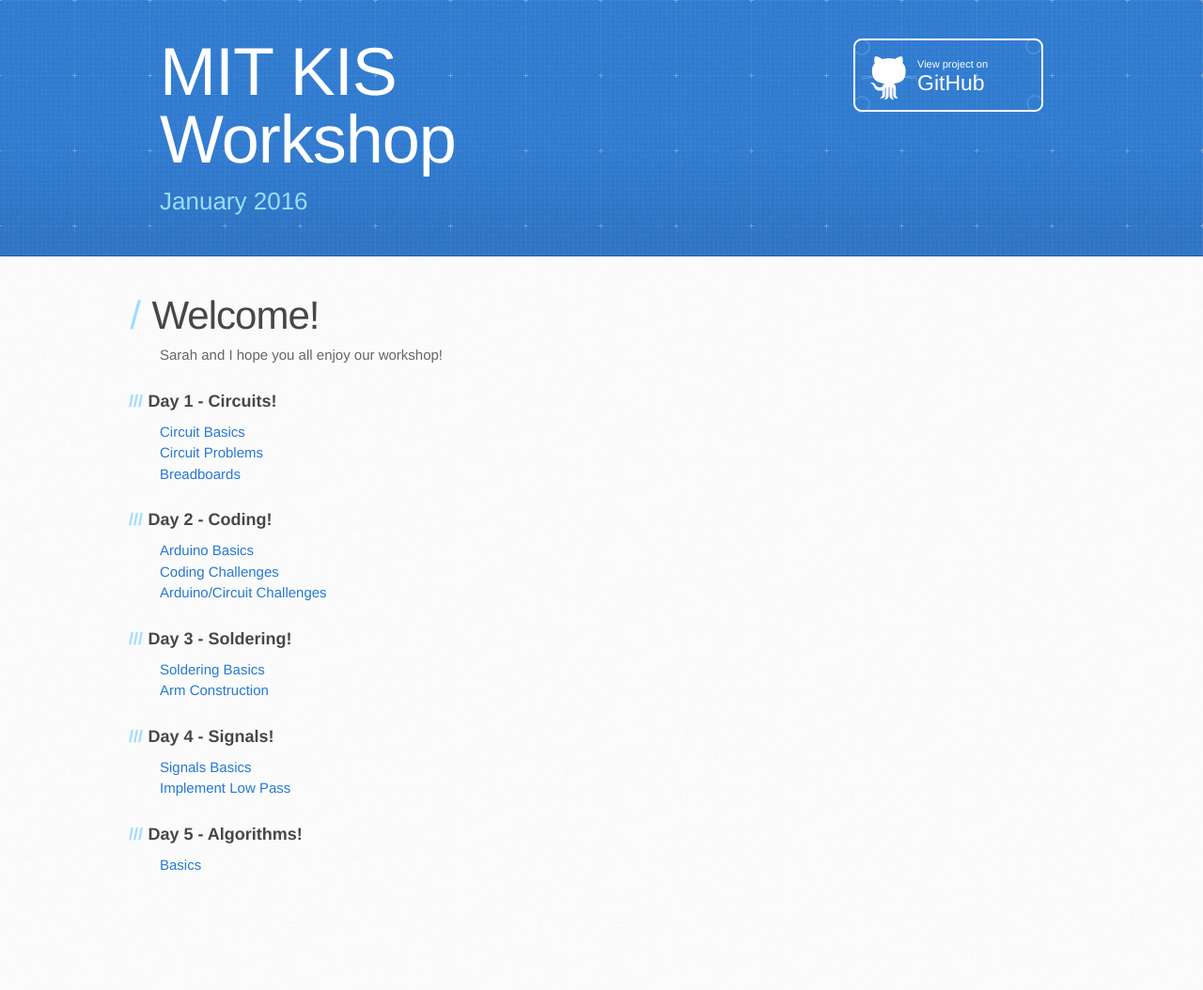
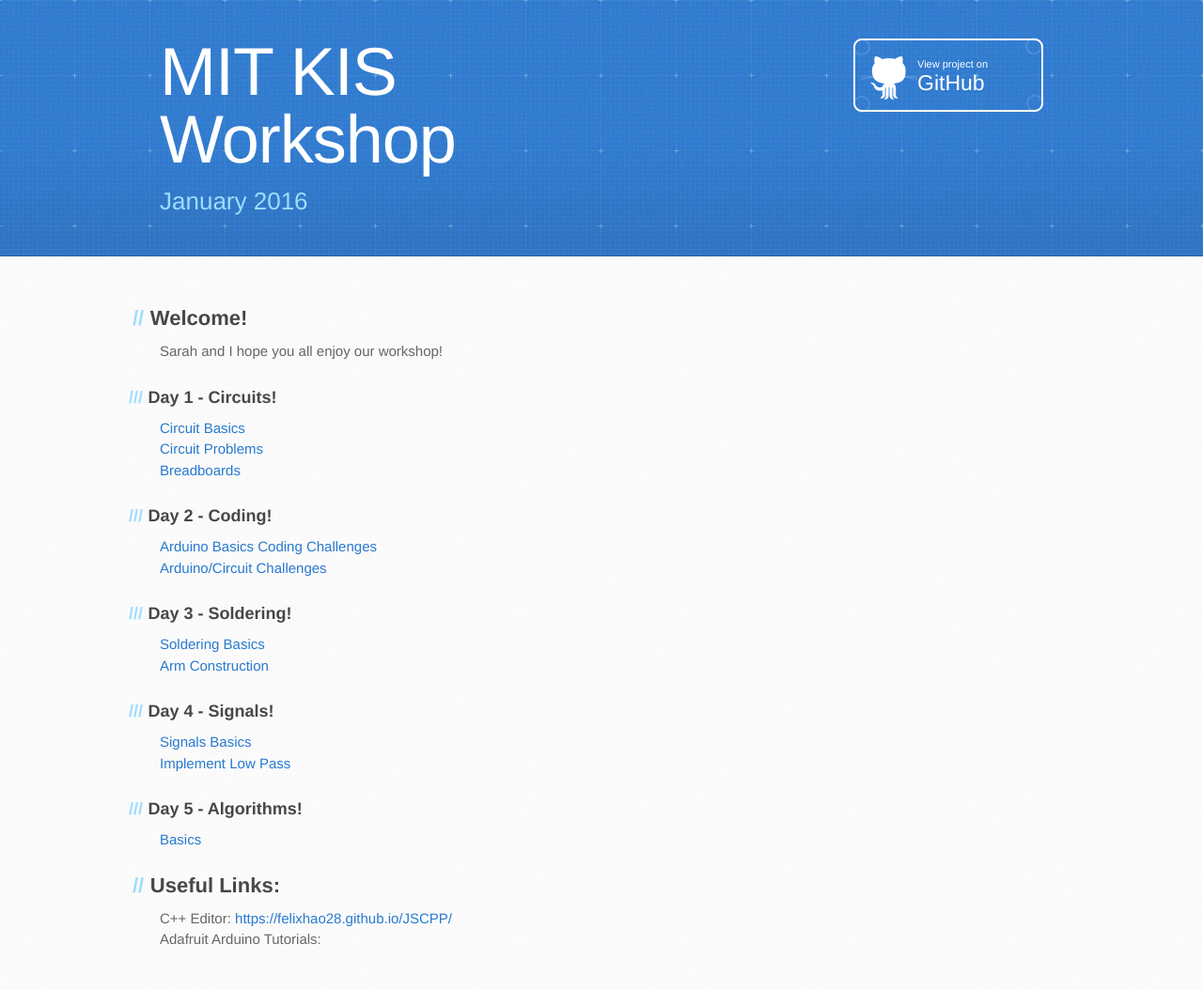
Before and after one commit to zhaveriane/shs2017, a Jekyll site: the page built from index.md, in a window 1280 px wide. Shown: the whole page at 94% size. Built offline with Jekyll 4.4.1, drawn with Linux system fonts in a browser that asks for light colours; Markdown is read by kramdown in place of the engine named in the settings; before the commit the page ends 975 px from its top, so only the background shows below that.

Commit message:
added links to cpp interpreter

```diff
--- a/index.md
+++ b/index.md
@@ -2,7 +2,7 @@
 layout: index
 ---
 
-# Welcome!
+## Welcome!
 Sarah and I hope you all enjoy our workshop!
 
 ### Day 1 - Circuits!
@@ -26,3 +26,7 @@
 
 ### Day 5 - Algorithms!
 [Basics](./basics)
+
+##Useful Links:
+C++ Editor: [https://felixhao28.github.io/JSCPP/](https://felixhao28.github.io/JSCPP/)
+Adafruit Arduino Tutorials:
```
